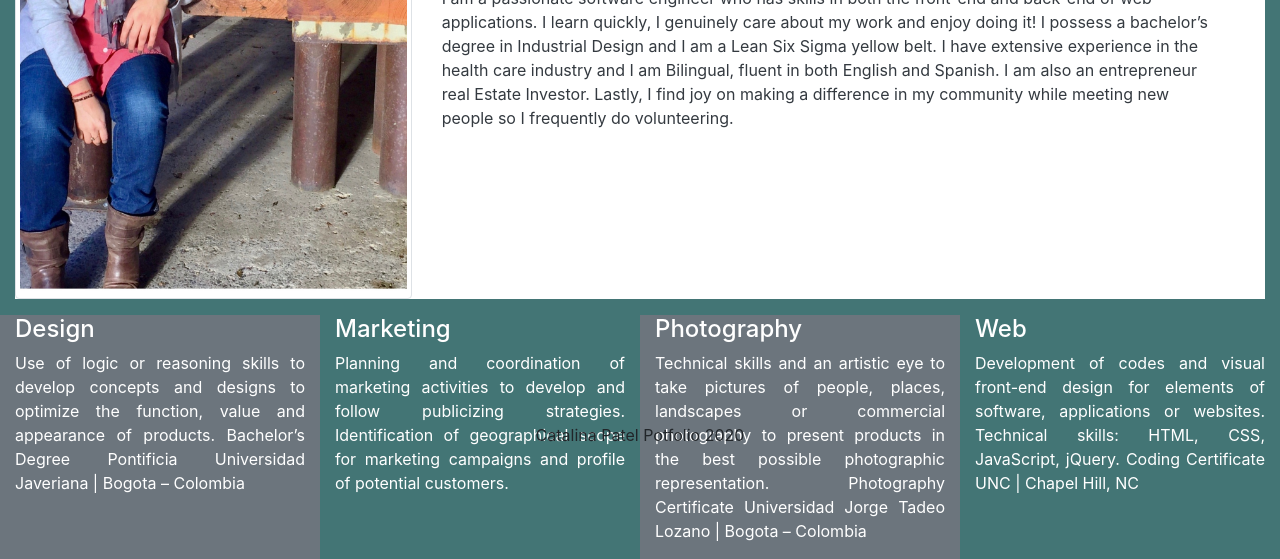
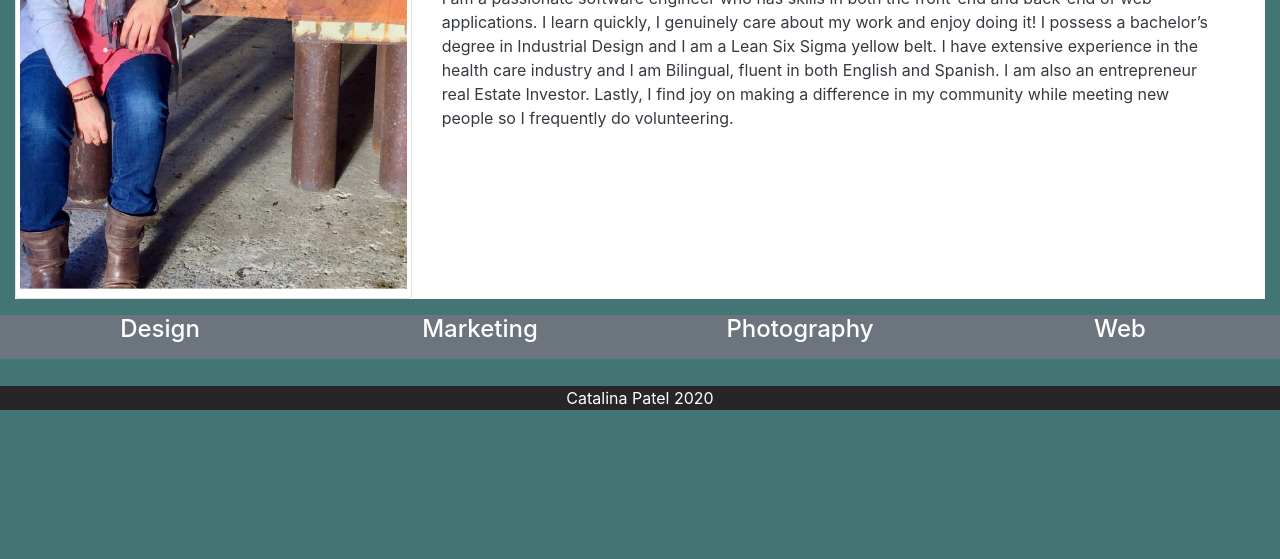
Before and after one commit to CatalinaPatel/Bootstrap, a plain HTML site: page index.html in a window 1280 px wide. Shown: the part 337-896 px from the top of the page. After the commit the page ends 800 px from the top, so only its background shows below. Drawn offline with nearby package versions, Linux system fonts and the light colour scheme.

Commit message:
Images and portfolio text updates

```diff
--- a/index.html
+++ b/index.html
@@ -59,49 +59,42 @@
   <!--Categories-->
   <section class="container-fluid">
     <div class="row">
-      <div class="col-sm-12 col-md-6 col-lg-3 bg-secondary text-white mt-3 text-justify">
+      <div class="col-sm-12 col-md-6 col-lg-3 bg-secondary text-white mt-3 text-center">
         <h4>Design</h4>
-        <p>Use of logic or reasoning skills to develop concepts and designs to optimize the function, value and
-          appearance of products.
-          Bachelor’s Degree Pontificia Universidad Javeriana | Bogota – Colombia
-        </p>
+        <p></p>
       </div>
-      <div class="col-sm-12 col-md-6 col-lg-3 text-white mt-3 text-justify">
+      <div class="col-sm-12 col-md-6 col-lg-3 bg-secondary text-white mt-3 text-center">
         <h4>Marketing</h4>
-        <p>Planning and coordination of marketing activities to develop and follow publicizing strategies.
-          Identification of geographical scope for marketing campaigns and profile of potential customers.</p>
+        <p></p>
       </div>
-      <div class="col-sm-12 col-md-6 col-lg-3 bg-secondary text-white mt-3 text-justify">
+      <div class="col-sm-12 col-md-6 col-lg-3 bg-secondary text-white mt-3 text-center">
         <h4>Photography</h4>
-        <p>Technical skills and an artistic eye to take pictures of people, places, landscapes or commercial photography
-          to present products in the best possible photographic representation.
-          Photography Certificate Universidad Jorge Tadeo Lozano | Bogota – Colombia
-        </p>
+        <p></p>
       </div>
-      <div class="col-sm-12 col-md-6 col-lg-3 text-white mt-3 text-justify">
+      <div class="col-sm-12 col-md-6 col-lg-3 bg-secondary text-white mt-3 text-center">
         <h4>Web</h4>
-        <p>Development of codes and visual front-end design for elements of software, applications or websites.
-          Technical skills: HTML, CSS, JavaScript, jQuery.
-          Coding Certificate UNC | Chapel Hill, NC
-        </p>
+        <p></p>
       </div>
     </div>
   </section>
+  <br>
 
   <!--Footer-->
-  <footer class="footer">
-    <footer class="page-footer font-small blue fixed-bottom">
-      <div class="footer-copyright text-center py-3">Catalina Patel Potfolio 2020
-      </div>
-    </footer>
+  <style>
+    .footer {
+      position: static;
+      left: 0;
+      bottom: 0;
+      width: 100%;
+      background-color: rgb(39, 37, 37);
+      color: white;
+      text-align: center;
+      margin-top: 3px;
+    }
+  </style>
 
-    <script src="https://code.jquery.com/jquery-3.5.1.slim.min.js"
-      integrity="sha384-DfXdz2htPH0lsSSs5nCTpuj/zy4C+OGpamoFVy38MVBnE+IbbVYUew+OrCXaRkfj"
-      crossorigin="anonymous"></script>
-    <script src="https://cdn.jsdelivr.net/npm/popper.js@1.16.0/dist/umd/popper.min.js"
-      integrity="sha384-Q6E9RHvbIyZFJoft+2mJbHaEWldlvI9IOYy5n3zV9zzTtmI3UksdQRVvoxMfooAo"
-      crossorigin="anonymous"></script>
-    <script src="js/bootstrap.min.js"></script>
-</body>
+  <div class="footer">
+    <p>Catalina Patel 2020</p>
+  </div>
 
 </html>
```
Also changed, not shown: contact.html (+23 -11 lines), home.html (+34 -16 lines), portfolio.html (+29 -21 lines), Images/Web.png, Images/carro.JPG (renamed from Images/carro arreglado.JPG), Images/marketing.jpeg, Images/photography.jpeg, 2 other files.
